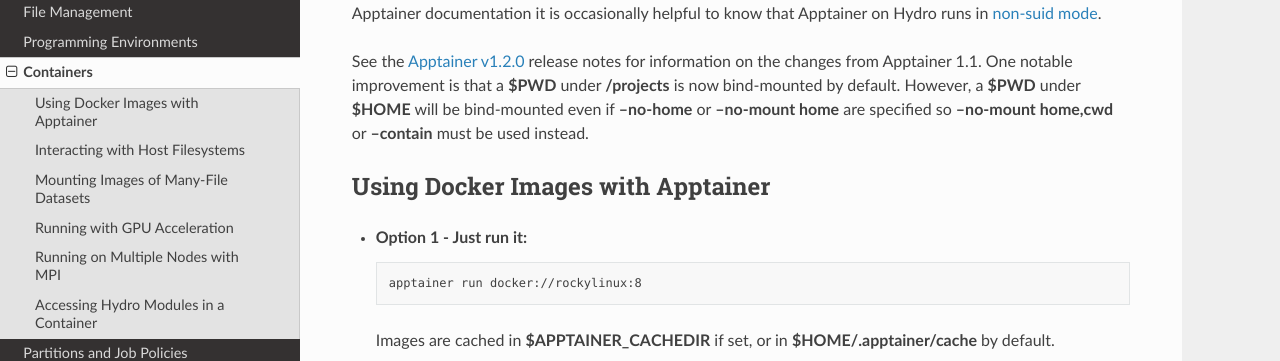
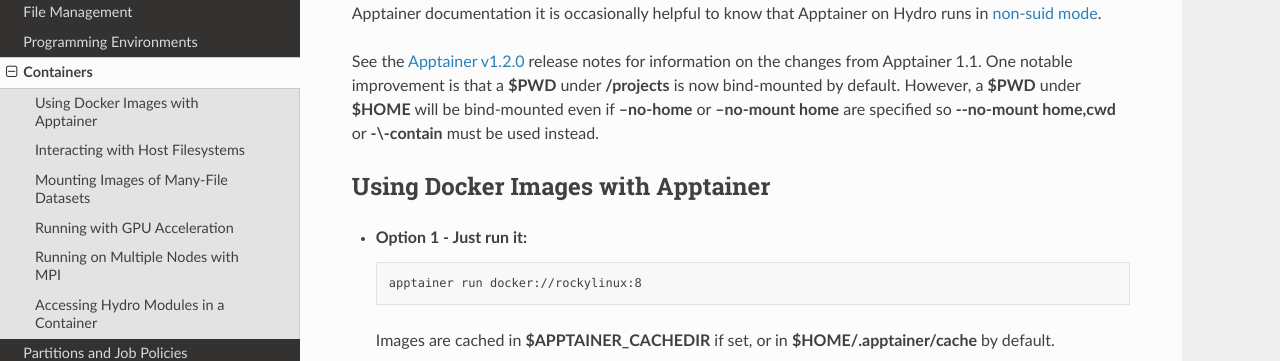
Before and after one commit to ncsa/hydro_documentation, a Sphinx documentation site: the page built from docs/source/user-guide/containers.rst, in a window 1280 px wide and 900 px high. Shown: the part 422-783 px from the top of the window. Built offline with Sphinx 7.4.7 and the Read the Docs theme 2.0.0, drawn with Linux system fonts in a browser that asks for light colours.

```diff
--- a/docs/source/user-guide/containers.rst
+++ b/docs/source/user-guide/containers.rst
@@ -14,7 +14,7 @@ Apptainer distinguishes itself in that root/sudo authorization is not required t
 `Apptainer 1.2 <https://apptainer.org/docs/user/1.2/>`_ is installed on all Hydro login and compute nodes at **/usr/bin/apptainer**.
 In interpreting the Apptainer documentation it is occasionally helpful to know that Apptainer on Hydro runs in `non-suid mode <https://apptainer.org/docs/user/1.2/security.html#setuid-user-namespaces>`_.
 
-See the `Apptainer v1.2.0 <https://github.com/apptainer/apptainer/releases/tag/v1.2.0>`_ release notes for information on the changes from Apptainer 1.1. One notable improvement is that a **$PWD** under **/projects** is now bind-mounted by default. However, a **$PWD** under **$HOME** will be bind-mounted even if **--no-home** or **--no-mount home** are specified so **--no-mount home,cwd** or **--contain** must be used instead.
+See the `Apptainer v1.2.0 <https://github.com/apptainer/apptainer/releases/tag/v1.2.0>`_ release notes for information on the changes from Apptainer 1.1. One notable improvement is that a **$PWD** under **/projects** is now bind-mounted by default. However, a **$PWD** under **$HOME** will be bind-mounted even if **--no-home** or **--no-mount home** are specified so **\--no-mount home,cwd** or **-\\-contain** must be used instead.
 
 .. _docker-aptainer:
 
```
